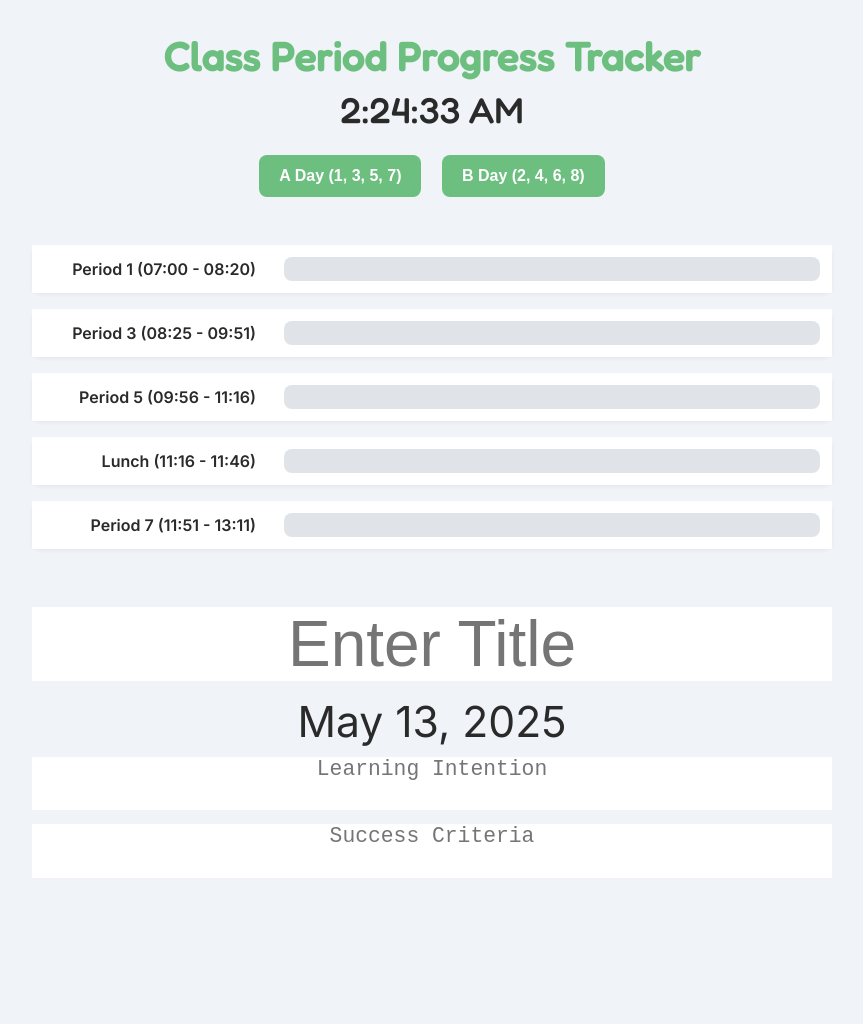
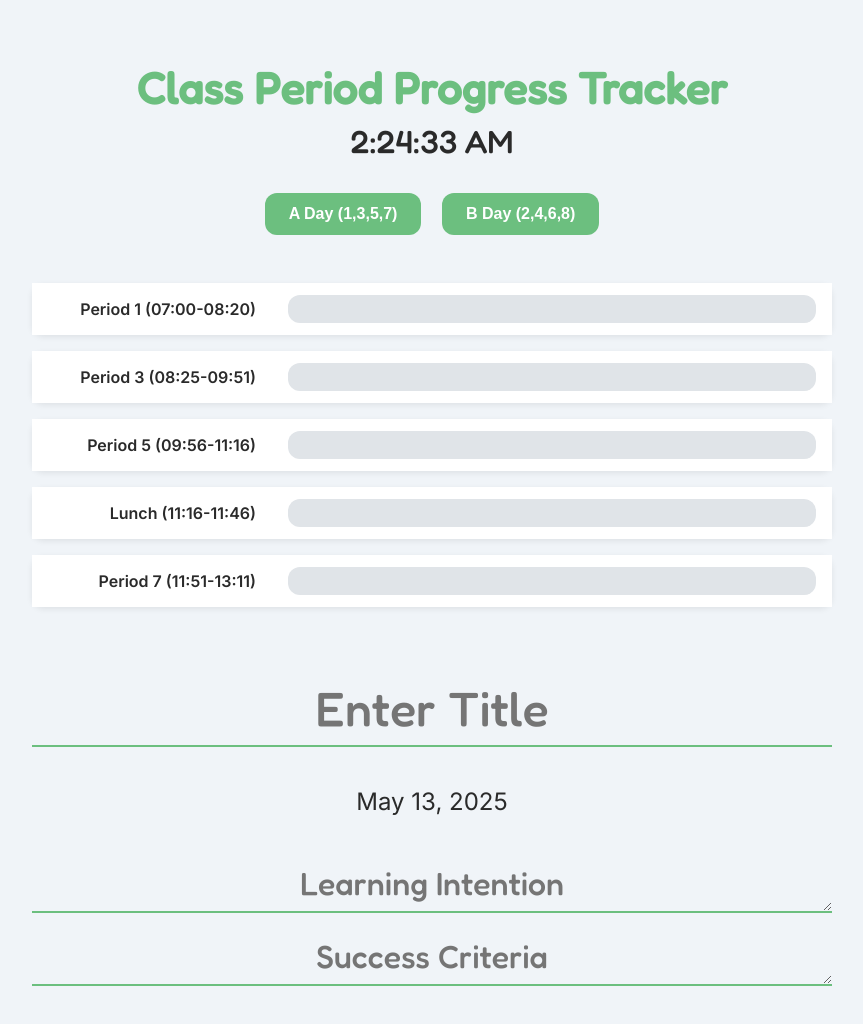
Before and after one commit to msciuca/timer, a plain HTML site: page index.html in a window 1280 px wide. Shown: the whole page, without its empty margins (208-1071 px from the left). Before the commit the page ends 919 px from the top, so only its background shows below. Drawn offline with Linux system fonts and the light colour scheme.

Commit message:
final design change

```diff
--- a/index.html
+++ b/index.html
@@ -15,49 +15,44 @@
       --clr-warning: #ffd95e;
       --clr-danger: #f25c54;
       --clr-text: #2a2a2a;
-      --radius: 0.5rem;
+      --clr-accent: #ffffff;
+      --radius: 0.75rem;
       --transition: 0.3s;
     }
-    *, *::before, *::after {
-      box-sizing: border-box;
+    *, *::before, *::after { box-sizing: border-box; }
+    body {
       margin: 0;
-      padding: 0;
-    }
-    body {
       font-family: 'Inter', sans-serif;
       background-color: var(--clr-bg);
       color: var(--clr-text);
       display: flex;
       flex-direction: column;
       align-items: center;
-      padding: 2rem;
+      padding: 2rem 1rem;
       text-align: center;
     }
     h1 {
       font-family: 'Fredoka', sans-serif;
-      font-size: 2.5rem;
+      font-size: 2.75rem;
+      color: var(--clr-primary);
       margin-bottom: 0.5rem;
-      color: var(--clr-primary);
       transition: transform var(--transition);
     }
-    h1:hover {
-      transform: scale(1.05);
-    }
+    h1:hover { transform: scale(1.05); }
     .clock {
       font-family: 'Fredoka', sans-serif;
-      font-size: 2.25rem;
-      margin-bottom: 1.5rem;
-      color: var(--clr-text);
+      font-size: 2rem;
+      margin-bottom: 2rem;
     }
     .button-container {
       margin-bottom: 2rem;
     }
     button {
       background-color: var(--clr-primary);
-      color: #fff;
+      color: var(--clr-accent);
       border: none;
       border-radius: var(--radius);
-      padding: 0.75rem 1.25rem;
+      padding: 0.75rem 1.5rem;
       margin: 0 0.5rem;
       font-size: 1rem;
       font-weight: 600;
@@ -71,6 +66,7 @@
     .progress-container {
       width: 100%;
       max-width: 800px;
+      margin-bottom: 3rem;
     }
     table {
       width: 100%;
@@ -78,49 +74,84 @@
       border-spacing: 0 1rem;
     }
     tr {
-      background-color: #fff;
+      background-color: var(--clr-accent);
       border-radius: var(--radius);
-      box-shadow: 0 2px 4px rgba(0,0,0,0.05);
+      box-shadow: 0 2px 6px rgba(0,0,0,0.08);
+      transition: box-shadow var(--transition);
     }
+    tr:hover { box-shadow: 0 4px 12px rgba(0,0,0,0.12); }
     td {
-      padding: 0.75rem;
+      padding: 0.75rem 1rem;
       vertical-align: middle;
     }
     .label-cell {
       text-align: right;
       font-weight: 600;
       width: 30%;
-      padding-right: 1rem;
+      color: var(--clr-text);
     }
-    .bar-cell {
-      width: 70%;
-    }
+    .bar-cell { width: 70%; }
     .progress-bar {
       background-color: #e0e4e8;
       border-radius: var(--radius);
       overflow: hidden;
       cursor: pointer;
+      height: 1.75rem;
     }
     .progress {
-      height: 1.5rem;
+      height: 100%;
       width: 0;
       background-color: var(--clr-primary);
       transition: width 1s linear, background-color var(--transition);
     }
+    /* Footer Section */
+    .footer-section {
+      width: 100%;
+      max-width: 800px;
+      display: flex;
+      flex-direction: column;
+      gap: 1rem;
+      margin-bottom: 2rem;
+    }
+    .footer-section input,
+    .footer-section textarea {
+      border: none;
+      border-bottom: 2px solid var(--clr-primary);
+      background: transparent;
+      padding: 0.5rem 0.25rem;
+      width: 100%;
+      font-family: 'Fredoka', sans-serif;
+      text-align: center;
+      outline: none;
+      transition: border-color var(--transition);
+    }
+    .footer-section input:focus,
+    .footer-section textarea:focus {
+      border-color: var(--clr-danger);
+    }
+    .footer-title-input { font-size: 3rem; }
+    .footer-date { font-size: 1.5rem; color: var(--clr-text); }
+    .footer-intention-input,
+    .footer-criteria-input { font-size: 2rem; }
   </style>
 </head>
 <body>
   <h1>Class Period Progress Tracker</h1>
   <div id="currentTime" class="clock"></div>
   <div class="button-container">
-    <button onclick="setDay('A')">A Day (1, 3, 5, 7)</button>
-    <button onclick="setDay('B')">B Day (2, 4, 6, 8)</button>
+    <button onclick="setDay('A')">A Day (1,3,5,7)</button>
+    <button onclick="setDay('B')">B Day (2,4,6,8)</button>
   </div>
-
   <div class="progress-container">
     <table id="progressTable"></table>
   </div>
-
+  <!-- Footer Info -->
+  <div class="footer-section">
+    <input id="footer-title-input" type="text" placeholder="Enter Title" class="footer-title-input" />
+    <p id="footer-date" class="footer-date"></p>
+    <textarea id="footer-intention-input" placeholder="Learning Intention" class="footer-intention-input" rows="1"></textarea>
+    <textarea id="footer-criteria-input" placeholder="Success Criteria" class="footer-criteria-input" rows="1"></textarea>
+  </div>
   <script>
     const periods = {
       A: [
@@ -138,132 +169,56 @@
         { label: "Period 8", start: "11:51", end: "13:11" }
       ]
     };
-
     let selectedDay = 'A';
     let simulatedNow = null;
-
     function setDay(day) {
-      selectedDay = day;
-      simulatedNow = null;
-      renderBars();
+      selectedDay = day; simulatedNow = null; renderBars();
     }
-
     function parseTime(str) {
-      const [h, m] = str.split(":").map(Number);
-      const date = new Date();
-      date.setHours(h, m, 0, 0);
-      return date;
+      const [h,m] = str.split(":").map(Number);
+      const d = new Date(); d.setHours(h,m,0,0); return d;
     }
-
-    function getPercent(startStr, endStr) {
+    function getPercent(startStr,endStr) {
       const now = simulatedNow || new Date();
-      const start = parseTime(startStr);
-      const end = parseTime(endStr);
+      const start = parseTime(startStr), end = parseTime(endStr);
       if (now < start) return 0;
       if (now > end) return 100;
-      return ((now - start) / (end - start)) * 100;
+      return ((now - start)/(end - start))*100;
     }
-
-    function getColor(percent) {
-      if (percent >= 100) return 'var(--clr-primary)';
-      if (percent < 25) return 'var(--clr-primary)';
-      if (percent < 75) return 'var(--clr-warning)';
+    function getColor(p) {
+      if (p >= 100) return 'var(--clr-primary)';
+      if (p < 25) return 'var(--clr-primary)';
+      if (p < 75) return 'var(--clr-warning)';
       return 'var(--clr-danger)';
     }
-
     function renderBars() {
-      const table = document.getElementById("progressTable");
-      table.innerHTML = "";
-
+      const tbl = document.getElementById("progressTable"); tbl.innerHTML = '';
       periods[selectedDay].forEach(p => {
-        const percent = getPercent(p.start, p.end);
-
-        const row = document.createElement("tr");
-
-        const labelCell = document.createElement("td");
-        labelCell.className = "label-cell";
-        labelCell.textContent = `${p.label} (${p.start} - ${p.end})`;
-
-        const barCell = document.createElement("td");
-        barCell.className = "bar-cell";
-
-        const bar = document.createElement("div");
-        bar.className = "progress-bar";
-
-        bar.addEventListener("click", (e) => {
-          const clickX = e.offsetX;
-          const totalWidth = e.currentTarget.offsetWidth;
-          const fraction = clickX / totalWidth;
-          const start = parseTime(p.start);
-          const end = parseTime(p.end);
-          simulatedNow = new Date(start.getTime() + fraction * (end - start));
-          renderBars();
+        const pct = getPercent(p.start,p.end);
+        const row = document.createElement('tr');
+        const labelTd = document.createElement('td'); labelTd.className='label-cell'; labelTd.textContent=`${p.label} (${p.start}-${p.end})`;
+        const barTd = document.createElement('td'); barTd.className='bar-cell';
+        const bar = document.createElement('div'); bar.className='progress-bar';
+        bar.addEventListener('click',e=>{
+          const frac = e.offsetX/e.currentTarget.offsetWidth;
+          const s=parseTime(p.start), e2=parseTime(p.end);
+          simulatedNow=new Date(s.getTime()+frac*(e2-s)); renderBars();
         });
-
-        const fill = document.createElement("div");
-        fill.className = "progress";
-        fill.style.width = `${percent}%`;
-        fill.style.backgroundColor = getColor(percent);
-
-        bar.appendChild(fill);
-        barCell.appendChild(bar);
-
-        row.appendChild(labelCell);
-        row.appendChild(barCell);
-        table.appendChild(row);
+        const fill = document.createElement('div'); fill.className='progress';
+        fill.style.width=`${pct}%`; fill.style.backgroundColor=getColor(pct);
+        bar.appendChild(fill); barTd.appendChild(bar);
+        row.appendChild(labelTd); row.appendChild(barTd);
+        tbl.appendChild(row);
       });
     }
-
     function updateTime() {
-      const now = new Date();
-      document.getElementById('currentTime').textContent = now.toLocaleTimeString();
+      const now=new Date(); document.getElementById('currentTime').textContent=now.toLocaleTimeString();
     }
-
-    setInterval(() => {
-      if (!simulatedNow) renderBars();
-      updateTime();
-    }, 1000);
-
-    // Initial calls
-    renderBars();
-    updateTime();
-  </script>
-
-  <!-- FOOTER INFO -->
-  <div id="footer-section" style="margin-top: 2rem; text-align: center; width: 100%; max-width: 800px;">
-
-    <input
-      id="footer-title-input"
-      type="text"
-      placeholder="Enter Title"
-      style="font-size: 48pt; margin: 10px 0; width: 100%; text-align: center; border: none; outline: none;"
-    />
-
-    <p
-      id="footer-date"
-      style="font-size: 32pt; margin: 5px 0;"
-    ></p>
-
-    <textarea
-      id="footer-intention-input"
-      placeholder="Learning Intention"
-      style="font-size: 16pt; margin: 5px 0; width: 100%; height: 2.5em; resize: none; border: none; outline: none; text-align: center;"
-    ></textarea>
-
-    <textarea
-      id="footer-criteria-input"
-      placeholder="Success Criteria"
-      style="font-size: 16pt; margin: 5px 0; width: 100%; height: 2.5em; resize: none; border: none; outline: none; text-align: center;"
-    ></textarea>
-
-  </div>
-
-  <script>
-    // Fill in today's date in “Month Day, Year” format
-    const dateElem = document.getElementById('footer-date');
-    const today = new Date();
-    const opts = { month: 'long', day: 'numeric', year: 'numeric' };
-    dateElem.textContent = today.toLocaleDateString(undefined, opts);
+    setInterval(()=>{ if(!simulatedNow) renderBars(); updateTime(); },1000);
+    renderBars(); updateTime();
+    // Footer date
+    const dateElem=document.getElementById('footer-date');
+    dateElem.textContent=new Date().toLocaleDateString(undefined,{month:'long',day:'numeric',year:'numeric'});
   </script>
 </body>
 </html>
```
